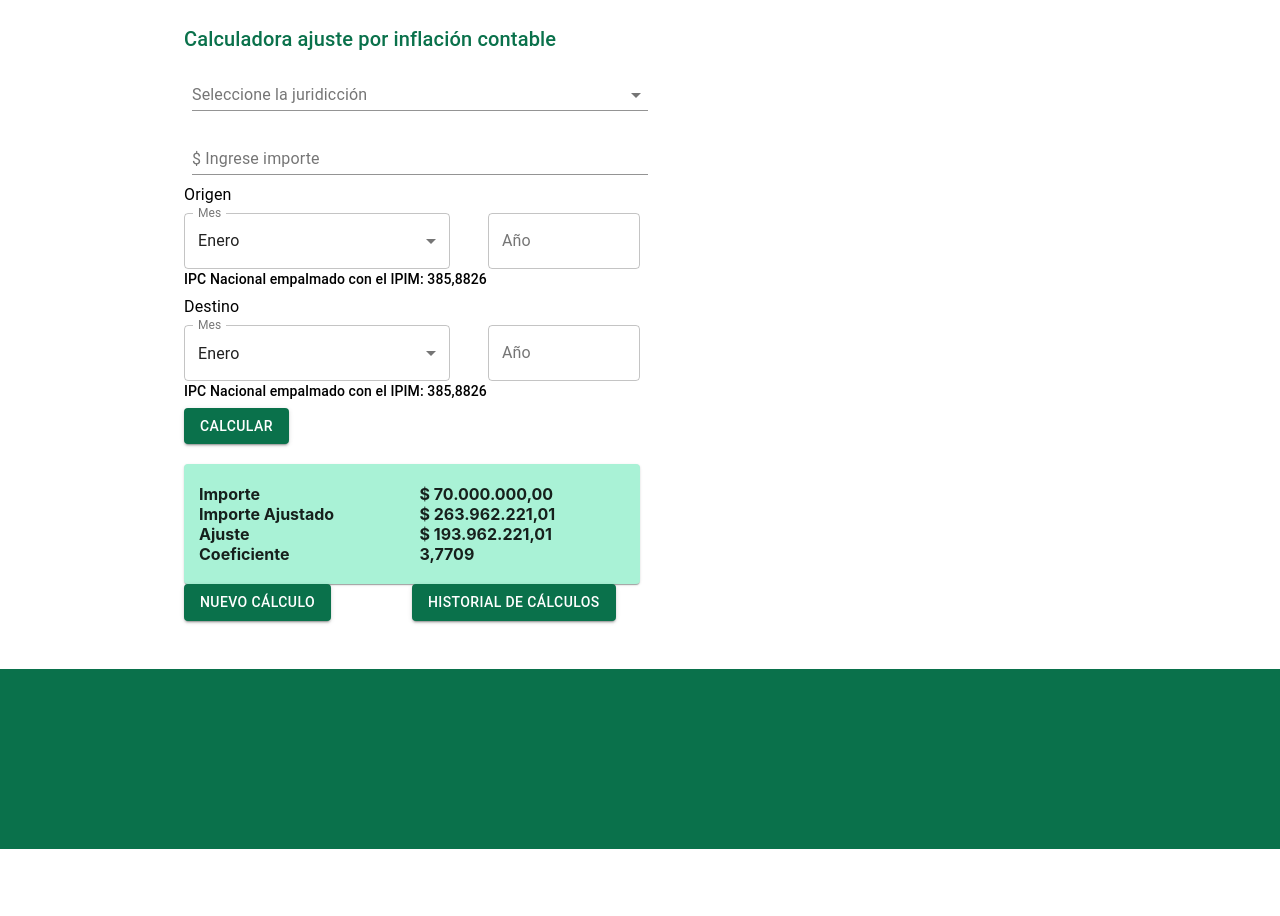
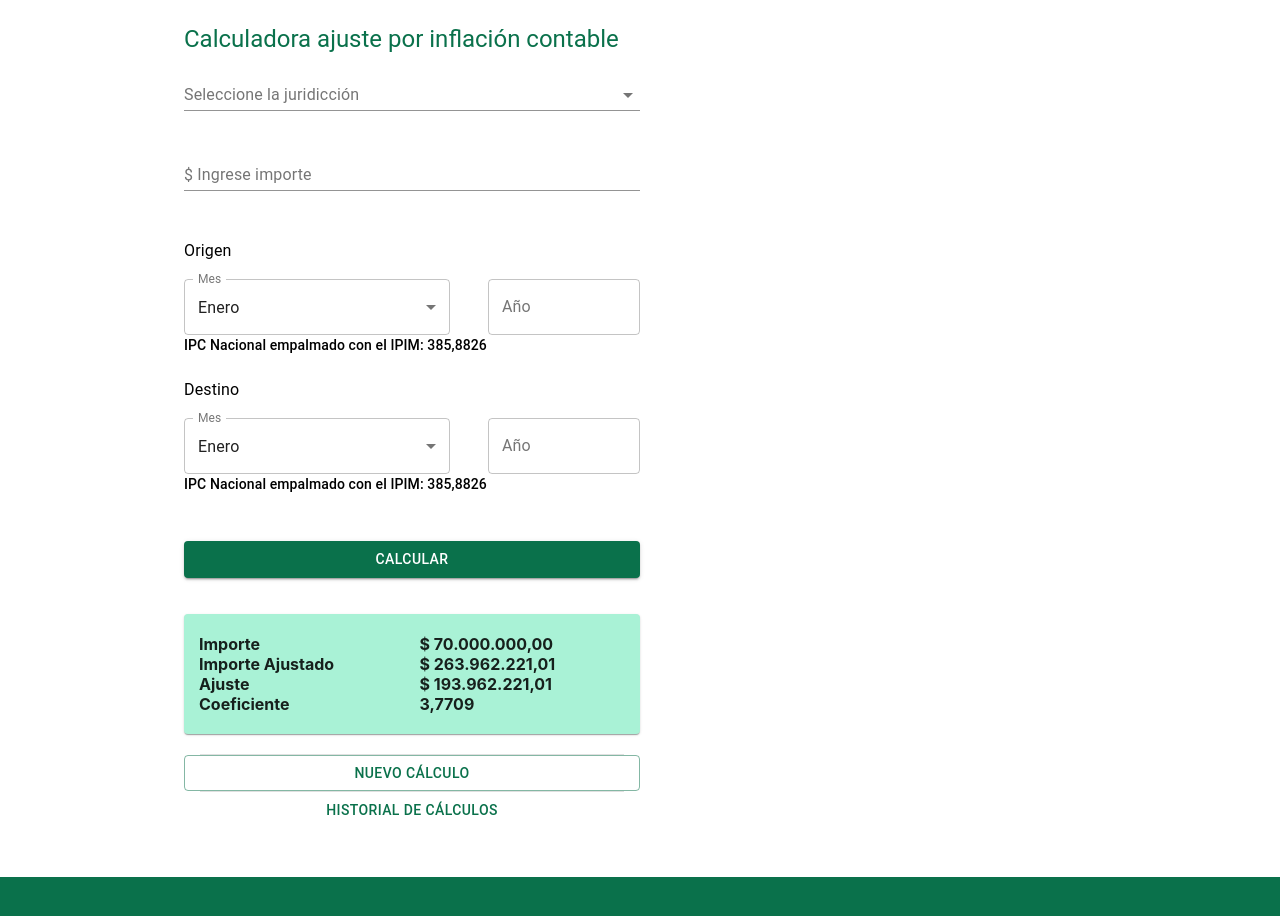
Before and after one commit to aboggan/errepardemo, a React (Create React App) app: page /calculadora in a window 1280 px wide. Shown: the part 288-1204 px from the top of the page. Before the commit the page ends 1137 px from the top, so only its background shows below. Built offline with nearby package versions, Linux system fonts and the light colour scheme; no server answers.

Commit message:
fine tunning on inputs

```diff
--- a/src/components/CalculadoraInflacionContable.js
+++ b/src/components/CalculadoraInflacionContable.js
@@ -16,10 +16,12 @@ import React from "react";
 
 function CalculadoraInflacionContable() {
   const [juris, setJuris] = React.useState("");
+  const [mesOrigen, setMesOrigen] = React.useState(1);
+  const [mesDestino, setMesDestino] = React.useState(1);
 
   const useStyles = makeStyles((theme) => ({
     formControl: {
-      margin: theme.spacing(1),
+      marginBottom: theme.spacing(4),
       minWidth: 120,
     },
     select: {
@@ -33,6 +35,7 @@ function CalculadoraInflacionContable() {
     },
     resultado: {
       marginTop: 20,
+      marginBottom: 20,
       paddingTop: 20,
       paddingBottom: 20,
       paddingLeft: 15,
@@ -43,6 +46,14 @@ function CalculadoraInflacionContable() {
       "& button": {
         margin: "15px 0",
       },
+    },
+    calcularBtn: {
+      marginTop: theme.spacing(5),
+      marginBottom: theme.spacing(2)
+    },
+    fechaLabel: {
+      marginTop: theme.spacing(2),
+      marginBottom: theme.spacing(2)
     },
   }));
   const classes = useStyles();
@@ -55,10 +66,18 @@ function CalculadoraInflacionContable() {
     console.log(event);
   };
 
+  const handleMesOrigen = (event) => {
+    setMesOrigen(event.target.value)
+  }
+
+  const constHandleMesDestino = (event) => {
+    setMesDestino(event.target.value)
+  }
+
   return (
     <Container>
       <form noValidate autoComplete="off">
-        <Typography variant="h6" color="primary">
+        <Typography variant="h5" color="primary" gutterBottom={true}>
           Calculadora ajuste por inflación contable
         </Typography>
         <Grid container justify="space-around" paddingLeft={0} md={6}>
@@ -92,7 +111,7 @@ function CalculadoraInflacionContable() {
         </Grid>
         <Grid container justify="space-between" md={6}>
           <Grid item xs={12}>
-            <Typography variant="body1" gutterBottom={true}>
+            <Typography variant="body1" gutterBottom={true} className={classes.fechaLabel}>
               Origen
             </Typography>
           </Grid>
@@ -104,8 +123,8 @@ function CalculadoraInflacionContable() {
               <Select
                 labelId="demo-simple-select-outlined-label"
                 id="demo-simple-select-outlined"
-                value={1}
-                onChange={handleChange}
+                value={mesOrigen}
+                onChange={handleMesOrigen}
                 label="Mes"
               >
                 <MenuItem value={1}>Enero</MenuItem>
@@ -147,7 +166,7 @@ function CalculadoraInflacionContable() {
 
 
           <Grid item xs={12}>
-            <Typography variant="body1" gutterBottom={true}>
+            <Typography variant="body1" gutterBottom={true} className={classes.fechaLabel}>
               Destino
             </Typography>
           </Grid>
@@ -159,8 +178,8 @@ function CalculadoraInflacionContable() {
               <Select
                 labelId="demo-simple-select-outlined-label"
                 id="demo-simple-select-outlined"
-                value={1}
-                onChange={handleChange}
+                value={mesDestino}
+                onChange={constHandleMesDestino}
                 label="Mes"
               >
                 <MenuItem value={1}>Enero</MenuItem>
@@ -211,6 +230,8 @@ function CalculadoraInflacionContable() {
               variant="contained"
               color="primary"
               onClick={handleCalcular}
+              fullWidth={true}
+              className={classes.calcularBtn}
             >
               calcular
             </Button>
@@ -245,14 +266,18 @@ function CalculadoraInflacionContable() {
               </Grid>
             </Paper>
           </Grid>
-          <Divider />
-          <Grid item xs={12} md={6}>
-            <Button variant="contained" color="primary">
+
+          <Grid item xs={12}>
+          <Divider variant="middle" />
+            <Button variant="outlined" color="primary" fullWidth={true}>
               nuevo cálculo
             </Button>
+
           </Grid>
-          <Grid item xs={12} md={6}>
-            <Button variant="contained" color="primary">
+
+          <Grid item xs={12}>
+          <Divider variant="middle" />
+            <Button variant="text" color="primary" fullWidth={true}>
               historial de cálculos
             </Button>
           </Grid>
```
